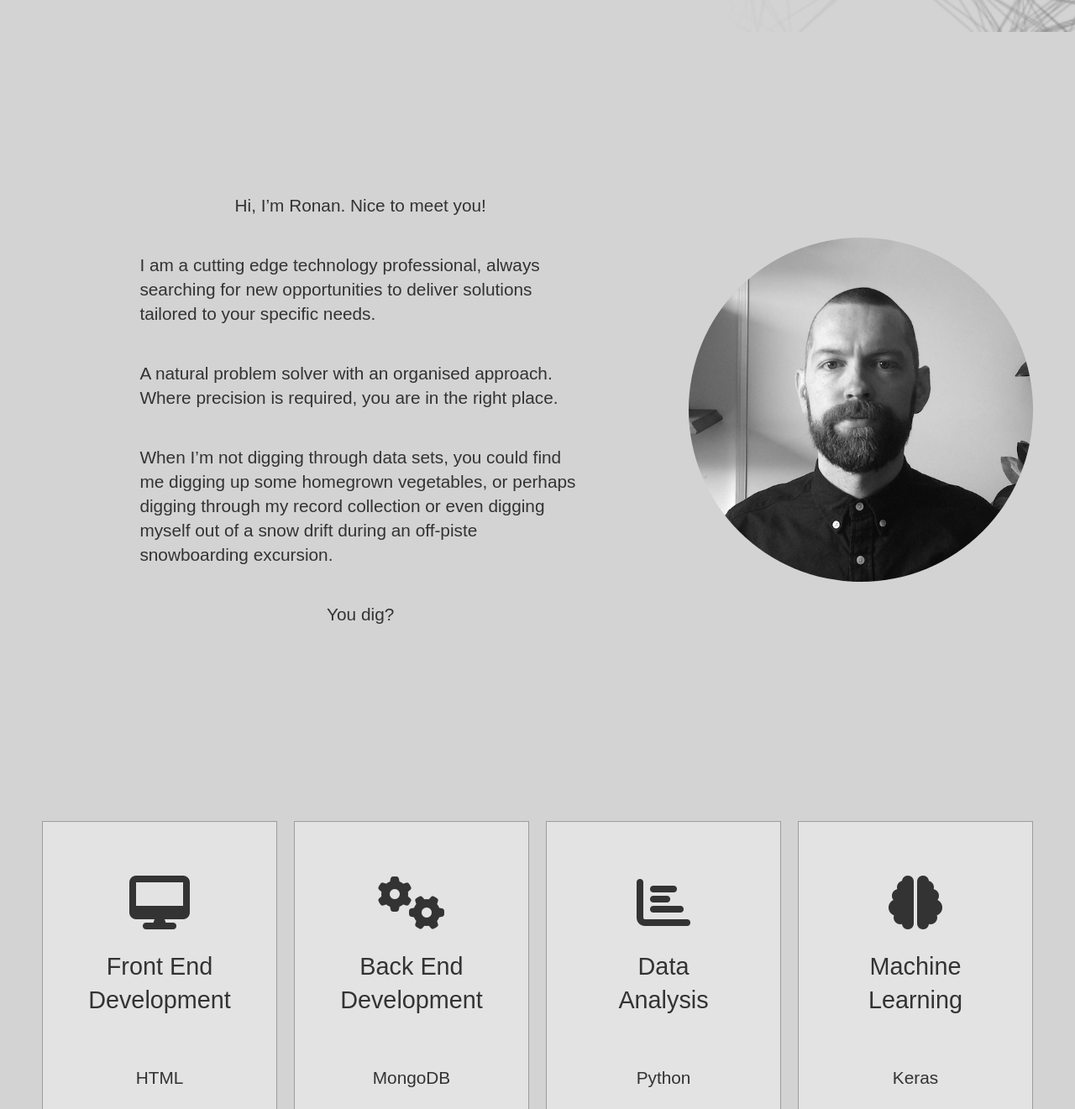
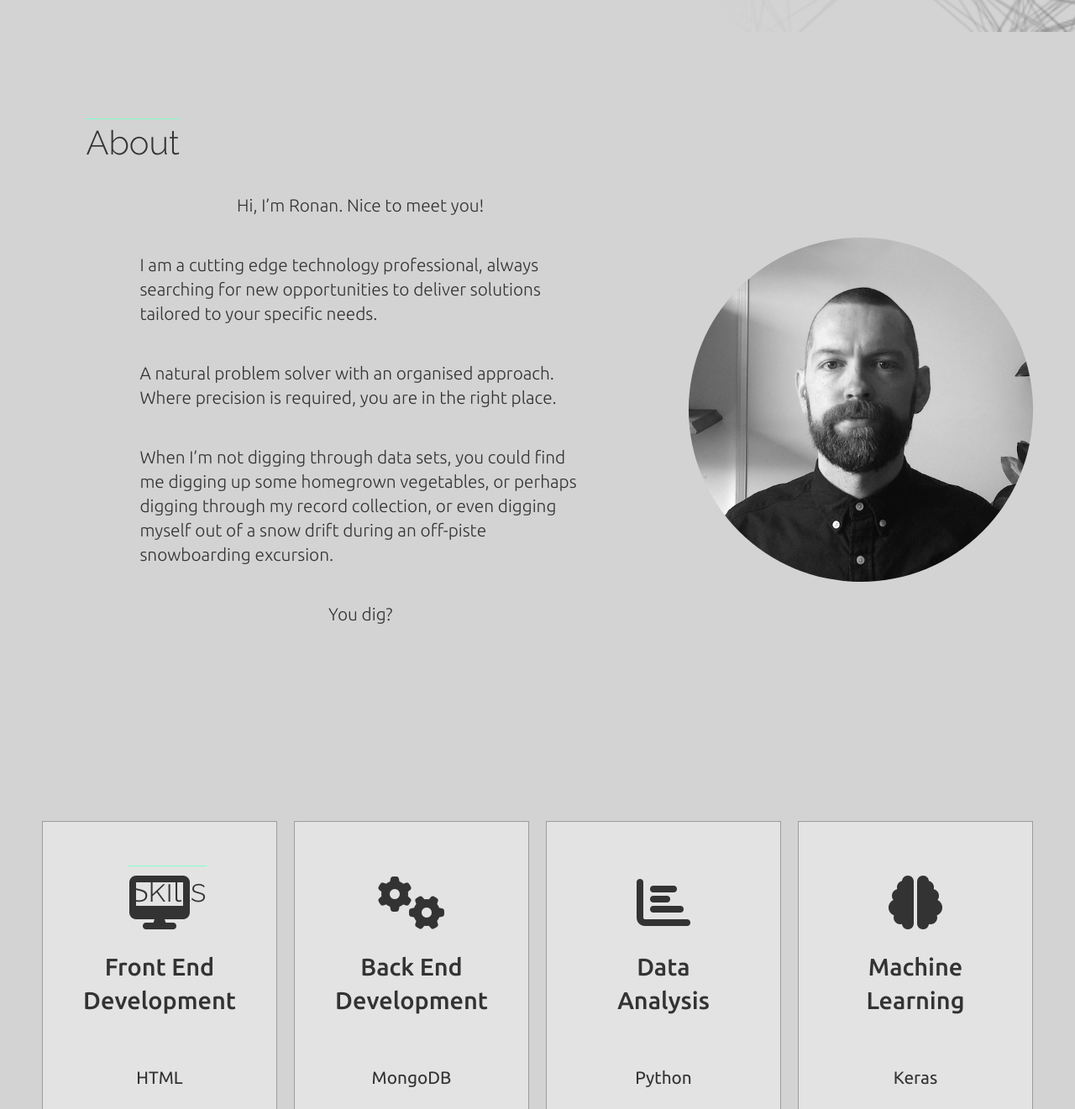
Before and after one commit to Code-Institute-Submissions/my-portfolio-new, a plain HTML site: page index.html in a window 1280 px wide. Shown: the part 762-2083 px from the top of the page at 84% size. Drawn offline with nearby package versions, Linux system fonts and the light colour scheme; a web font is replaced by a local one.

Commit message:
Added about section heading

```diff
--- a/assets/css/style.css
+++ b/assets/css/style.css
@@ -118,6 +118,19 @@ h3 {
     padding-top: 50px;
 }
 
+.about-heading {
+    position: absolute;
+    margin-top: 20px;
+    margin-left: 8vw;
+}
+
+.about-heading h2 {
+    font-family: "Raleway", sans-serif;
+    font-size: 2.5rem;
+    font-weight: 300;
+    border-top: 1px solid var(--theme-one);
+}
+
 .self-promo {
     display: flex;
     flex-direction: column;
@@ -129,6 +142,7 @@ h3 {
 
 .self-promo p {
     font-size: 1.3rem;
+    font-weight: 300;
 }
 
 .self-image {
@@ -152,6 +166,20 @@ h3 {
   margin: 0 50px;
   /* padding-top: 18vh; */
   padding-top: 90px;
+}
+
+.skills-heading {
+    position: absolute;
+    margin: 0 -50px;
+    margin-top: 20px;
+    margin-left: 8vw;
+}
+
+.skills-heading h2 {
+    font-family: "Raleway", sans-serif;
+    font-size: 2.5rem;
+    font-weight: 300;
+    border-top: 1px solid var(--theme-one);
 }
 
 .skill-box {
--- a/index.html
+++ b/index.html
@@ -5,9 +5,9 @@
 	<meta charset="UTF-8">
 	<meta name="viewport" content="width=device-width, initial-scale=1.0">
 	<meta http-equiv="X-UA-Compatible" content="ie=edge">
-	<link href="https://fonts.googleapis.com.css?family=Ubuntu:300,400,500,700&display=swap" rel="stylesheet" />
+    <link href="https://fonts.googleapis.com/css?family=Raleway:300,400,500,600,700|Ubuntu:300,400,500,700&display=swap" rel="stylesheet">
 	<script src="https://kit.fontawesome.com/7f69bba78b.js" crossorigin="anonymous"></script>
-	<link href="assets/css/style.css" rel="stylesheet" />
+	<link href="assets/css/style.css" rel="stylesheet">
 	<title>Ronan Casey | Fullstack & Data</title>
 </head>
 
@@ -39,11 +39,14 @@
 
 		<!-- About Section -->
 		<section class="about-container" id="about">
+            <div class="about-heading">
+                <h2>About</h2>
+            </div>
 			<div class="self-promo">
 				<p>Hi, I’m Ronan.  Nice to meet you!</p>
                     <p>I am a cutting edge technology professional, always searching for new opportunities to deliver solutions tailored to your specific needs.</p>
                     <p>A natural problem solver with an organised approach. Where precision is required, you are in the right place.</p>
-                    <p>When I’m not digging through data sets, you could find me digging up some homegrown vegetables, or perhaps digging through my record collection or even digging myself out of a snow drift during an off-piste snowboarding excursion.</p>
+                    <p>When I’m not digging through data sets, you could find me digging up some homegrown vegetables, or perhaps digging through my record collection, or even digging myself out of a snow drift during an off-piste snowboarding excursion.</p>
                     <p>You dig?</p>
 			</div>
 			<div class="self-image">
@@ -54,6 +57,9 @@
 
 		<!-- Skills Section -->
 		<section class="skills-container" id="skills">
+            <div class="skills-heading">
+                <h2>Skills</h2>
+            </div>
 			<div class="skill-box">
 				<i class="fas fa-desktop fa-4x"></i>
 				<h3>Front End <br> Development</h3>
```
Also changed, not shown: 1 other file.
